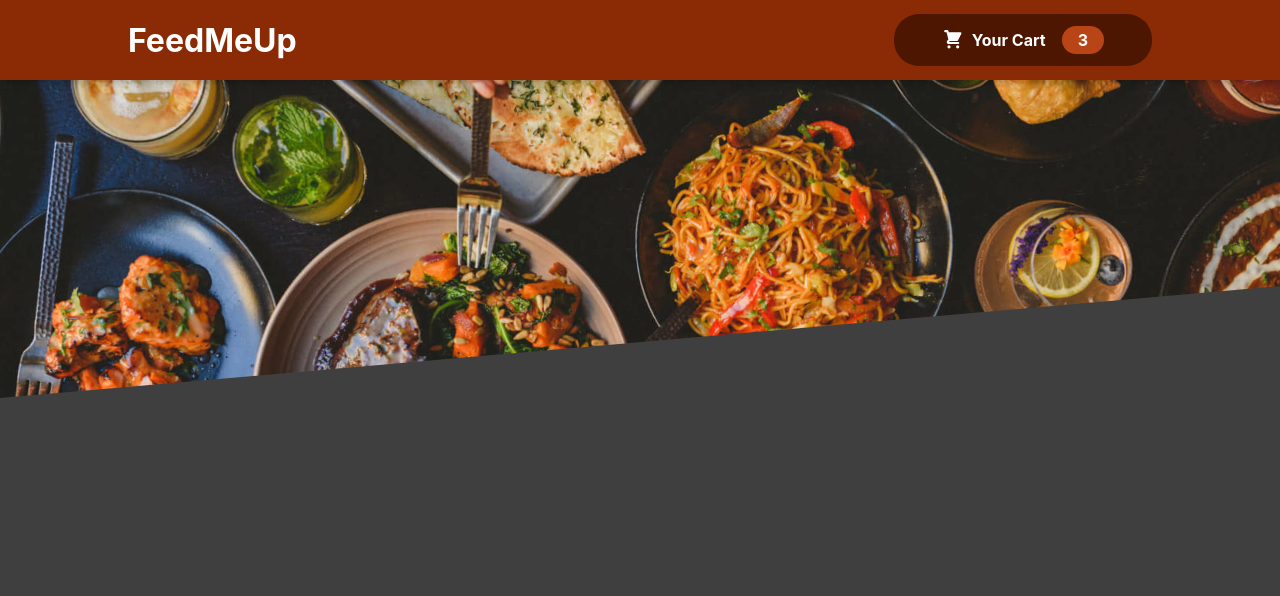
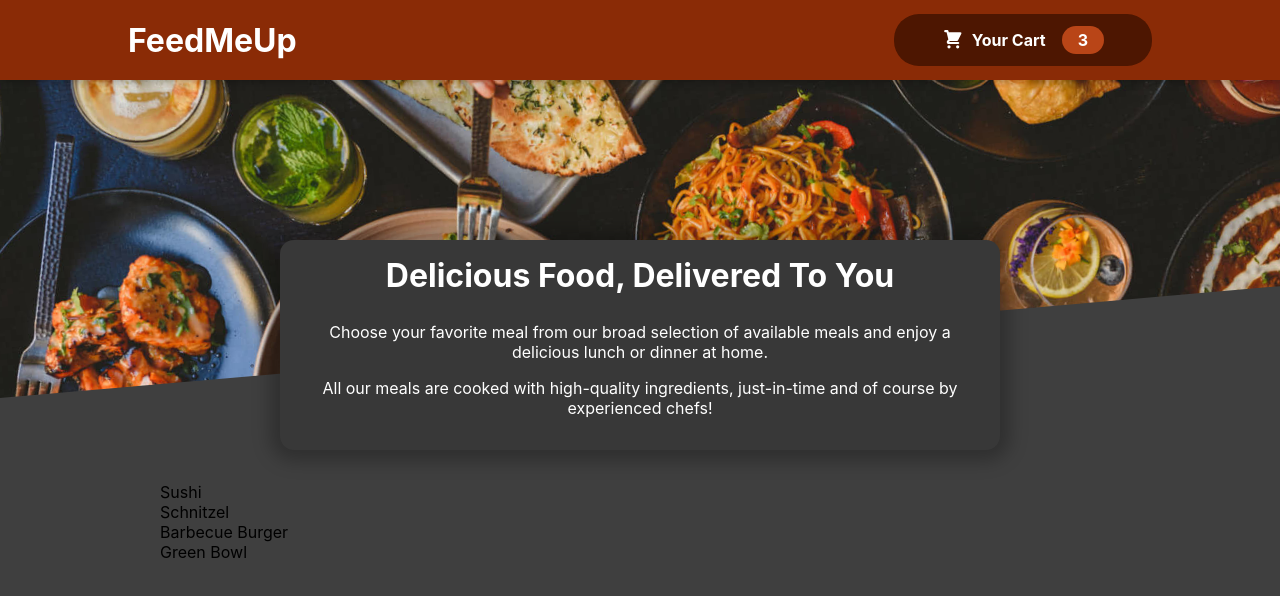
Before and after one commit to TheMankel/FeedMeUp, a React (Create React App) app: page / in a window 1280 px wide. Shown: the top 596 px of the page. Built offline with nearby package versions, Linux system fonts and the light colour scheme.

Commit message:
Added Meals component

```diff
--- a/src/App.js
+++ b/src/App.js
@@ -1,9 +1,13 @@
 import Header from './components/Layout/Header';
+import Meals from './components/Meals/Meals';
 
 function App() {
   return (
     <>
       <Header />
+      <main>
+        <Meals />
+      </main>
     </>
   );
 }
--- /dev/null
+++ b/src/components/Meals/AvailableMeals.js
@@ -0,0 +1,42 @@
+import classes from './AvailableMeals.module.css';
+
+const DUMMY_MEALS = [
+  {
+    id: 'm1',
+    name: 'Sushi',
+    description: 'Finest fish and veggies',
+    price: 22.99,
+  },
+  {
+    id: 'm2',
+    name: 'Schnitzel',
+    description: 'A german specialty!',
+    price: 16.5,
+  },
+  {
+    id: 'm3',
+    name: 'Barbecue Burger',
+    description: 'American, raw, meaty',
+    price: 12.99,
+  },
+  {
+    id: 'm4',
+    name: 'Green Bowl',
+    description: 'Healthy...and green...',
+    price: 18.99,
+  },
+];
+
+function AvailableMeals() {
+  const mealsList = DUMMY_MEALS.map((meal) => (
+    <li key={meal.id}>{meal.name}</li>
+  ));
+
+  return (
+    <section className={classes.meals}>
+      <ul>{mealsList}</ul>
+    </section>
+  );
+}
+
+export default AvailableMeals;
--- /dev/null
+++ b/src/components/Meals/AvailableMeals.module.css
@@ -0,0 +1,24 @@
+.meals {
+  max-width: 60rem;
+  width: 90%;
+  margin: 2rem auto;
+  animation: meals-appear 1s ease-out forwards;
+}
+
+.meals ul {
+  list-style: none;
+  margin: 0;
+  padding: 0;
+}
+
+@keyframes meals-appear {
+  from {
+    opacity: 0;
+    transform: translateY(3rem);
+  }
+
+  to {
+    opacity: 1;
+    transform: translateY(0);
+  }
+}
--- /dev/null
+++ b/src/components/Meals/Meals.js
@@ -0,0 +1,13 @@
+import MealsSummary from './MealsSummary';
+import AvailableMeals from './AvailableMeals';
+
+function Meals() {
+  return (
+    <>
+      <MealsSummary />
+      <AvailableMeals />
+    </>
+  );
+}
+
+export default Meals;
--- /dev/null
+++ b/src/components/Meals/MealsSummary.js
@@ -0,0 +1,19 @@
+import classes from './MealsSummary.module.css';
+
+function MealsSummary() {
+  return (
+    <section className={classes.summary}>
+      <h2>Delicious Food, Delivered To You</h2>
+      <p>
+        Choose your favorite meal from our broad selection of available meals
+        and enjoy a delicious lunch or dinner at home.
+      </p>
+      <p>
+        All our meals are cooked with high-quality ingredients, just-in-time and
+        of course by experienced chefs!
+      </p>
+    </section>
+  );
+}
+
+export default MealsSummary;
--- /dev/null
+++ b/src/components/Meals/MealsSummary.module.css
@@ -0,0 +1,18 @@
+.summary {
+  text-align: center;
+  max-width: 45rem;
+  width: 90%;
+  margin: auto;
+  margin-top: -10rem;
+  position: relative;
+  background-color: #383838;
+  color: white;
+  border-radius: 14px;
+  padding: 1rem;
+  box-shadow: 0 1px 18px 10px rgba(0, 0, 0, 0.25);
+}
+
+.summary h2 {
+  font-size: 2rem;
+  margin-top: 0;
+}
```
Also changed, not shown: src/components/Meals/Meals.module.css (added).
